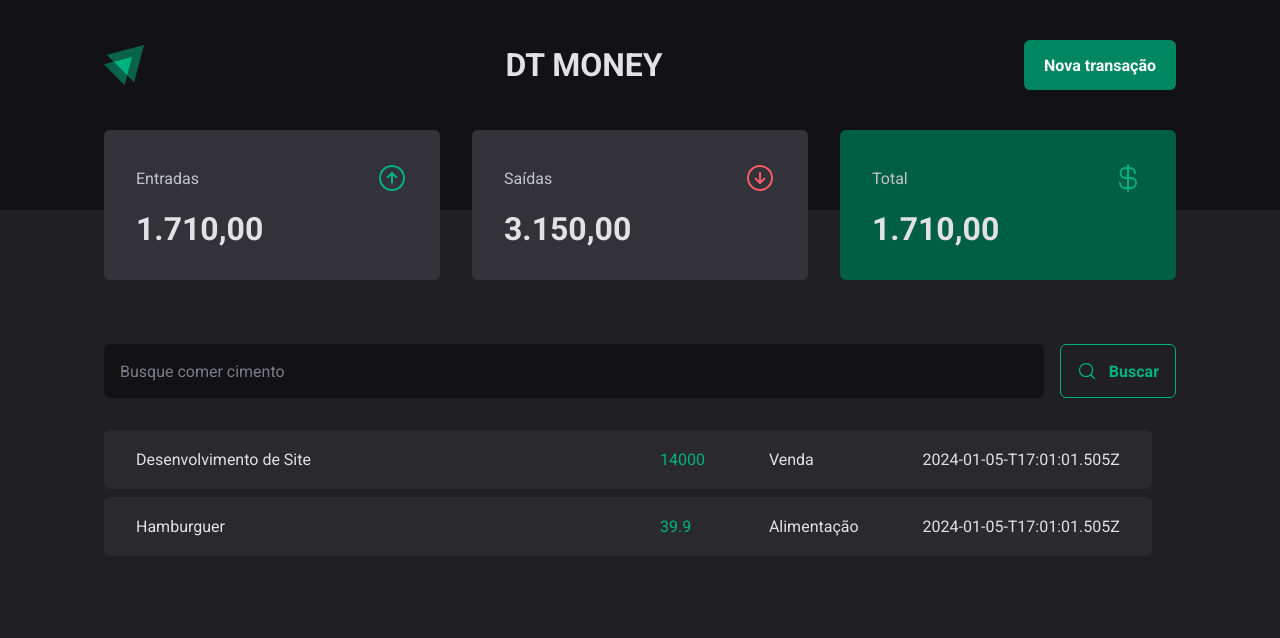
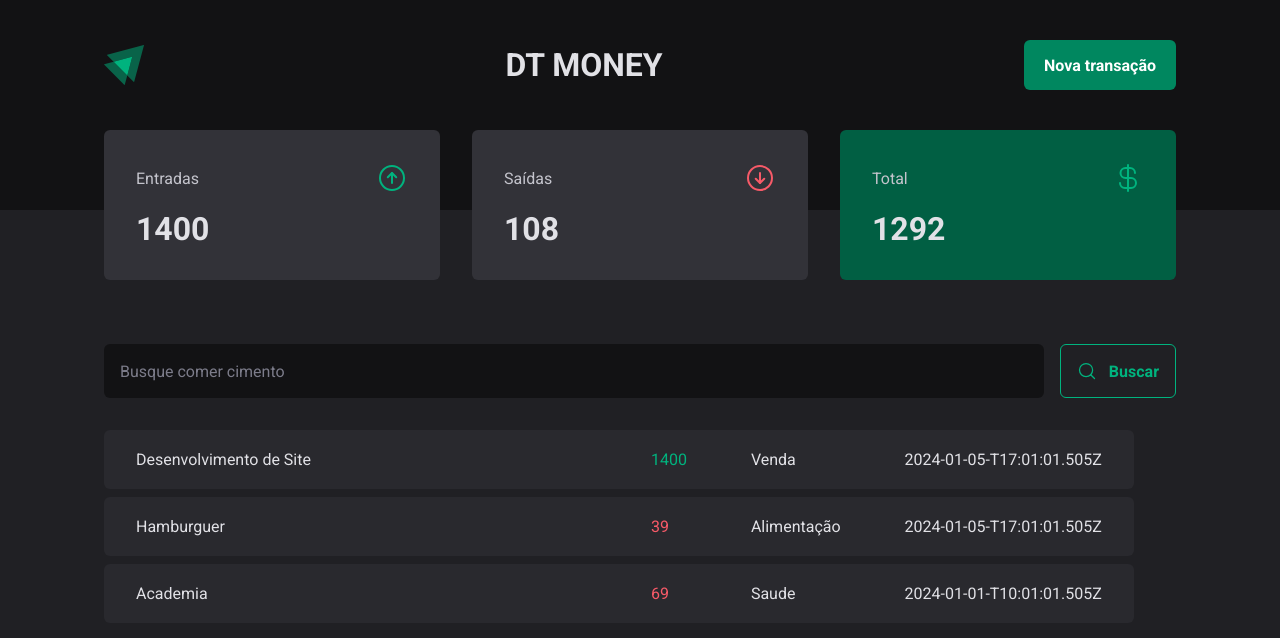
Before and after one commit to BrenoNovais/cash-control, a React (Vite) app: page / in a window 1280 px wide. Shown: the top 638 px of the page. Built offline with nearby package versions, Linux system fonts and the light colour scheme; data requests are answered from the project's data file.

Commit message:
Calculando resumo de transacao

```diff
--- a/server.json
+++ b/server.json
@@ -5,16 +5,24 @@
             "description": "Desenvolvimento de Site",
             "type": "income",
             "category": "Venda",
-            "price": 14000,
+            "price": 1400,
             "createdAt": "2024-01-05-T17:01:01.505Z"
         },
         {
-            "id": "2",
+            "id": 2,
             "description": "Hamburguer",
-            "type": "income",
+            "type": "outcome",
             "category": "Alimentação",
-            "price": 39.90,
+            "price": 39,
             "createdAt": "2024-01-05-T17:01:01.505Z"
+        },
+        {
+            "id": 3,
+            "description": "Academia",
+            "type": "outcome",
+            "category": "Saude",
+            "price": 69,
+            "createdAt": "2024-01-01-T10:01:01.505Z"
         }
     ]
 }
--- a/src/components/summary/index.tsx
+++ b/src/components/summary/index.tsx
@@ -1,7 +1,32 @@
-import { ArrowCircleUp, ArrowCircleDown, CurrencyDollar } from "phosphor-react";
+import { ArrowCircleDown, ArrowCircleUp, CurrencyDollar } from "phosphor-react";
+import { useContext } from "react";
+import { TransactionsContext } from "../../contexts/TransactionsContext";
 import { SummaryCard, SummaryContainer } from "./styles";
 
 export function Summary() {
+
+    const { transactions } = useContext(TransactionsContext)
+
+    const summary = transactions.reduce(
+        (acc, transaction) => {
+
+            if (transaction.type === "income") {
+                acc.income += transaction.price
+                acc.total += transaction.price
+            } else {
+                acc.outcome += transaction.price
+                acc.total -= transaction.price
+            }
+
+            return acc
+        },
+        {
+            income: 0,
+            outcome: 0,
+            total: 0
+        }
+    )
+
     return (
         <SummaryContainer>
             <SummaryCard>
@@ -10,7 +35,7 @@ export function Summary() {
                     <ArrowCircleUp size={32} color="#00b37e" />
                 </header>
 
-                <strong>1.710,00</strong>
+                <strong>{summary.income}</strong>
             </SummaryCard>
             <SummaryCard>
                 <header>
@@ -18,7 +43,7 @@ export function Summary() {
                     <ArrowCircleDown size={32} color="#f75a68" />
                 </header>
 
-                <strong>3.150,00</strong>
+                <strong>{summary.outcome}</strong>
             </SummaryCard>
             <SummaryCard variant="green">
                 <header>
@@ -26,7 +51,7 @@ export function Summary() {
                     <CurrencyDollar size={32} color="#00b37e" />
                 </header>
 
-                <strong>1.710,00</strong>
+                <strong>{summary.total}</strong>
             </SummaryCard>
         </SummaryContainer>
     )
--- a/src/pages/transactions/index.tsx
+++ b/src/pages/transactions/index.tsx
@@ -1,4 +1,4 @@
-import { useContext} from "react";
+import { useContext } from "react";
 import { Header } from "../../components/Header";
 import { SearchForm } from "../../components/searchForm";
 import { Summary } from "../../components/summary";
@@ -7,7 +7,7 @@ import { TransactionsContext } from "../../contexts/TransactionsContext";
 
 export function Transcactions() {
 
-    const {transactions} = useContext(TransactionsContext)
+    const { transactions } = useContext(TransactionsContext)
 
     return (
         <div>
```
